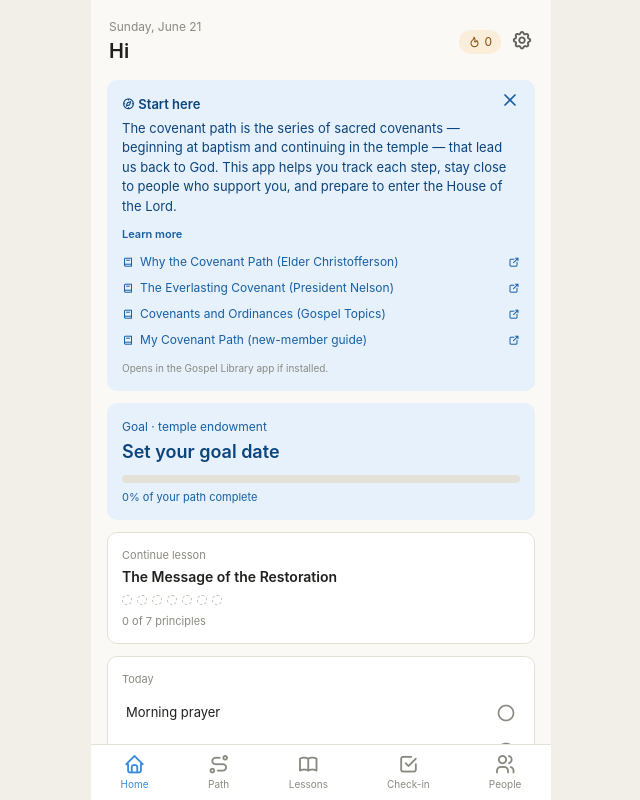
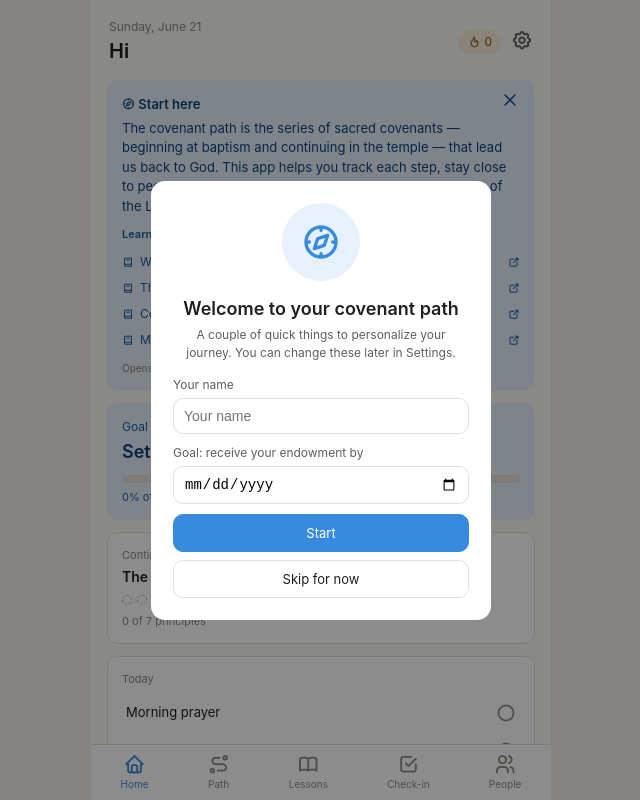
Before and after one commit to softwareqaexpert/covenant-path-tracker, a React (Vite) app: page / in a window 1280 px wide. Shown: the top 800 px of the page, without its empty margins (319-959 px from the left). Built offline with nearby package versions, Linux system fonts and the light colour scheme.

Commit message:
Add update banner, lesson scheduling, progress sharing, first-run onboarding, Gospel Library lesson links

```diff
--- a/src/App.jsx
+++ b/src/App.jsx
@@ -1,5 +1,6 @@
 import { Routes, Route } from 'react-router-dom'
 import BottomNav from './components/BottomNav.jsx'
+import UpdateBanner from './components/UpdateBanner.jsx'
 import Home from './screens/Home.jsx'
 import Path from './screens/Path.jsx'
 import Lessons from './screens/Lessons.jsx'
@@ -32,6 +33,7 @@
           <Route path="/settings" element={<Settings />} />
         </Routes>
       </main>
+      <UpdateBanner />
       <BottomNav />
     </div>
   )
--- /dev/null
+++ b/src/components/Onboarding.jsx
@@ -0,0 +1,41 @@
+import { useState } from 'react'
+import { useStore } from '../store.jsx'
+
+export default function Onboarding() {
+  const { state, setProfile, setOnboarded } = useStore()
+  const [name, setName] = useState(state.profile.name)
+  const [goal, setGoal] = useState(state.profile.endowmentGoal)
+
+  if (state.prefs.onboarded) return null
+
+  const finish = () => {
+    setProfile({ name: name.trim(), endowmentGoal: goal })
+    setOnboarded()
+  }
+
+  return (
+    <div className="modal-overlay">
+      <div className="modal" style={{ textAlign: 'left' }}>
+        <div style={{ textAlign: 'center' }}>
+          <div className="celebrate-ring" style={{ background: 'var(--blue50)' }}>
+            <i className="ti ti-compass ic-blue" style={{ fontSize: 40 }} aria-hidden="true"></i>
+          </div>
+          <div className="b" style={{ fontSize: 18 }}>Welcome to your covenant path</div>
+          <div className="f12 muted" style={{ margin: '4px 0 14px' }}>
+            A couple of quick things to personalize your journey. You can change these later in Settings.
+          </div>
+        </div>
+        <div className="field">
+          <label>Your name</label>
+          <input value={name} onChange={(e) => setName(e.target.value)} placeholder="Your name" />
+        </div>
+        <div className="field">
+          <label>Goal: receive your endowment by</label>
+          <input type="date" value={goal} onChange={(e) => setGoal(e.target.value)} />
+        </div>
+        <button className="btn primary" onClick={finish}>Start</button>
+        <button className="btn" style={{ marginTop: 8 }} onClick={setOnboarded}>Skip for now</button>
+      </div>
+    </div>
+  )
+}
--- /dev/null
+++ b/src/components/UpdateBanner.jsx
@@ -0,0 +1,32 @@
+import { useRegisterSW } from 'virtual:pwa-register/react'
+
+export default function UpdateBanner() {
+  const {
+    needRefresh: [needRefresh, setNeedRefresh],
+    updateServiceWorker,
+  } = useRegisterSW()
+
+  if (!needRefresh) return null
+
+  return (
+    <div style={{
+      position: 'fixed', left: '50%', transform: 'translateX(-50%)',
+      bottom: 'calc(64px + env(safe-area-inset-bottom))', width: '92%', maxWidth: 420,
+      background: '#1F3864', color: '#fff', borderRadius: 12, padding: '12px 14px',
+      display: 'flex', alignItems: 'center', gap: 10, zIndex: 60,
+      boxShadow: '0 4px 16px rgba(0,0,0,0.25)',
+    }}>
+      <i className="ti ti-sparkles" aria-hidden="true" style={{ fontSize: 20 }}></i>
+      <span style={{ flex: 1, fontSize: 13 }}>A new version is available.</span>
+      <button onClick={() => updateServiceWorker(true)}
+        style={{ background: '#fff', color: '#1F3864', border: 'none', borderRadius: 8,
+          padding: '7px 12px', fontSize: 13, fontWeight: 600, cursor: 'pointer' }}>
+        Update
+      </button>
+      <button onClick={() => setNeedRefresh(false)} aria-label="Dismiss"
+        style={{ background: 'none', border: 'none', color: '#B5D4F4', cursor: 'pointer', fontSize: 18 }}>
+        <i className="ti ti-x" aria-hidden="true"></i>
+      </button>
+    </div>
+  )
+}
--- a/src/data/curriculum.js
+++ b/src/data/curriculum.js
@@ -17,6 +17,7 @@
   {
     id: 'l1', num: 1, title: 'The Message of the Restoration',
     scripture: 'Joseph Smith—History 1; Book of Mormon Introduction',
+    url: 'https://www.churchofjesuschrist.org/study/manual/preach-my-gospel-2023/04-chapter-3/08-chapter-3-lesson-1?lang=eng',
     principles: [
       { id: 'l1-p1', label: 'God Is Our Loving Heavenly Father' },
       { id: 'l1-p2', label: 'God Reveals the Gospel through Prophets' },
@@ -30,6 +31,7 @@
   {
     id: 'l2', num: 2, title: "Heavenly Father's Plan of Salvation",
     scripture: 'Alma 40–42; Moses 1',
+    url: 'https://www.churchofjesuschrist.org/study/manual/preach-my-gospel-2023/04-chapter-3/09-chapter-3-lesson-2?lang=eng',
     principles: [
       { id: 'l2-p1', label: 'Premortal Life' },
       { id: 'l2-p2', label: 'The Creation' },
@@ -44,6 +46,7 @@
   {
     id: 'l3', num: 3, title: 'The Gospel of Jesus Christ',
     scripture: '2 Nephi 31; 3 Nephi 11',
+    url: 'https://www.churchofjesuschrist.org/study/manual/preach-my-gospel-2023/04-chapter-3/10-chapter-3-lesson-3?lang=eng',
     principles: [
       { id: 'l3-p1', label: 'The Divine Mission of Jesus Christ' },
       { id: 'l3-p2', label: 'Faith in Jesus Christ' },
@@ -57,6 +60,7 @@
   {
     id: 'l4', num: 4, title: 'Becoming Lifelong Disciples of Jesus Christ',
     scripture: 'Organized around the four baptismal covenants',
+    url: 'https://www.churchofjesuschrist.org/study/manual/preach-my-gospel-2023/04-chapter-3/11-chapter-3-lesson-4?lang=eng',
     principles: [
       { id: 'l4-p1', group: 'Take upon Us the Name of Christ', label: 'Pray Often' },
       { id: 'l4-p2', group: 'Take upon Us the Name of Christ', label: 'Study the Scriptures' },
--- a/src/screens/Home.jsx
+++ b/src/screens/Home.jsx
@@ -1,8 +1,9 @@
 import { Link } from 'react-router-dom'
 import { useStore } from '../store.jsx'
 import { overallProgress, findCurrentLesson, lessonProgress } from '../progress'
-import { checkinItems } from '../data/curriculum'
+import { checkinItems, lessons } from '../data/curriculum'
 import IntroBox from '../components/IntroBox.jsx'
+import Onboarding from '../components/Onboarding.jsx'
 
 function streakCount(checkins) {
   let n = 0
@@ -27,9 +28,15 @@
   const streak = streakCount(state.checkins)
   const greetName = prof.name ? `, ${prof.name.split(' ')[0]}` : ''
   const today = new Date().toLocaleDateString(undefined, { weekday: 'long', month: 'long', day: 'numeric' })
+  const todayKey = new Date().toISOString().slice(0, 10)
+  const nextVisit = lessons
+    .map((l) => ({ l, s: state.schedules[l.id] }))
+    .filter((x) => x.s && x.s.date && x.s.date >= todayKey)
+    .sort((a, b) => a.s.date.localeCompare(b.s.date))[0] || null
 
   return (
     <div>
+      <Onboarding />
       <div className="between" style={{ padding: '2px 2px 14px' }}>
         <div>
           <div className="f12 hint">{today}</div>
@@ -65,6 +72,22 @@
         <div className="f11 hint mt8">{lp.done} of {lp.total} principles</div>
       </Link>
 
+      {nextVisit && (
+        <Link to={`/lessons/${nextVisit.l.id}`} className="card tint-blue" style={{ display: 'block' }}>
+          <div className="row">
+            <i className="ti ti-calendar-event ic-blue" style={{ fontSize: 20 }} aria-hidden="true"></i>
+            <div style={{ flex: 1 }}>
+              <div className="f11" style={{ color: 'var(--blueD)' }}>Next visit</div>
+              <div className="f13 b" style={{ color: 'var(--blueDD)' }}>{nextVisit.l.title}</div>
+              <div className="f11" style={{ color: 'var(--blueD)' }}>
+                {new Date(nextVisit.s.date + 'T00:00').toLocaleDateString(undefined, { weekday: 'short', month: 'short', day: 'numeric' })}
+                {nextVisit.s.teacher ? ` · ${nextVisit.s.teacher}` : ''}
+              </div>
+            </div>
+          </div>
+        </Link>
+      )}
+
       <div className="card">
         <div className="f11 hint" style={{ marginBottom: 6 }}>Today</div>
         {checkinItems.slice(0, 3).map((it) => (
--- a/src/screens/LessonDetail.jsx
+++ b/src/screens/LessonDetail.jsx
@@ -7,7 +7,7 @@
 export default function LessonDetail() {
   const { id } = useParams()
   const nav = useNavigate()
-  const { isDone, toggleDone, doneDate } = useStore()
+  const { isDone, toggleDone, doneDate, state, setSchedule } = useStore()
   const lesson = lessons.find((l) => l.id === id) || lessons[0]
   const lp = lessonProgress(lesson, isDone)
   const [celebrate, setCelebrate] = useState(false)
@@ -23,6 +23,8 @@
   const totalDoneLessons = lessonsComplete(isDone)
   const idx = lessons.findIndex((l) => l.id === lesson.id)
   const nextLesson = lessons[idx + 1]
+  const sched = state.schedules[lesson.id] || {}
+  const teacherNames = state.contacts.filter((c) => c.name).map((c) => c.name)
   let lastGroup = null
 
   return (
@@ -38,6 +40,33 @@
       <div className="card" style={{ padding: '10px 14px' }}>
         <div className="f11" style={{ color: 'var(--blueD)' }}>Read together</div>
         <div className="f13">{lesson.scripture}</div>
+        <a href={lesson.url} target="_blank" rel="noreferrer" className="f12"
+          style={{ display: 'inline-flex', alignItems: 'center', gap: 6, color: 'var(--blueD)', marginTop: 6 }}>
+          <i className="ti ti-book-2" aria-hidden="true"></i> Read in Gospel Library
+          <i className="ti ti-external-link" aria-hidden="true"></i>
+        </a>
+      </div>
+
+      <div className="card">
+        <div className="f12 b" style={{ marginBottom: 8 }}>Schedule a visit</div>
+        <div className="field">
+          <label>Date</label>
+          <input type="date" value={sched.date || ''} onChange={(e) => setSchedule(lesson.id, { date: e.target.value })} />
+        </div>
+        <div className="field">
+          <label>Who's teaching</label>
+          <input list="teacher-list" value={sched.teacher || ''} placeholder="Minister or missionary"
+            onChange={(e) => setSchedule(lesson.id, { teacher: e.target.value })} />
+          <datalist id="teacher-list">
+            {teacherNames.map((n) => <option key={n} value={n} />)}
+          </datalist>
+        </div>
+        {sched.date && (
+          <div className="f12" style={{ color: 'var(--blueD)' }}>
+            <i className="ti ti-calendar-event" aria-hidden="true"></i> Next visit · {new Date(sched.date + 'T00:00').toLocaleDateString(undefined, { weekday: 'short', month: 'short', day: 'numeric' })}
+            {sched.teacher ? ` · ${sched.teacher}` : ''}
+          </div>
+        )}
       </div>
 
       <div className="between" style={{ margin: '6px 2px' }}>
--- a/src/store.jsx
+++ b/src/store.jsx
@@ -10,7 +10,8 @@
   readiness: {},     // questionId -> 'ready' | 'working'
   contacts: defaultContacts,
   journal: [],       // { id, date, text }
-  prefs: { introDismissed: false },
+  schedules: {},     // lessonId -> { date, teacher }
+  prefs: { introDismissed: false, onboarded: false },
 }
 
 function load() {
@@ -23,6 +24,7 @@
       ...saved,
       profile: { ...initialState.profile, ...(saved.profile || {}) },
       prefs: { ...initialState.prefs, ...(saved.prefs || {}) },
+      schedules: { ...(saved.schedules || {}) },
     }
   } catch {
     return initialState
@@ -74,6 +76,12 @@
 
   const dismissIntro = () => setState((s) => ({ ...s, prefs: { ...s.prefs, introDismissed: true } }))
   const restoreIntro = () => setState((s) => ({ ...s, prefs: { ...s.prefs, introDismissed: false } }))
+  const setOnboarded = () => setState((s) => ({ ...s, prefs: { ...s.prefs, onboarded: true } }))
+
+  const setSchedule = (lessonId, patch) => setState((s) => ({
+    ...s,
+    schedules: { ...s.schedules, [lessonId]: { ...(s.schedules[lessonId] || {}), ...patch } },
+  }))
 
   const addJournal = (text) => setState((s) => ({
     ...s,
@@ -85,17 +93,14 @@
   }))
 
   const resetProgress = () => setState((s) => ({
-    ...s,
-    done: {},
-    checkins: {},
-    readiness: {},
-    journal: [],
+    ...s, done: {}, checkins: {}, readiness: {}, journal: [], schedules: {},
   }))
 
   const value = {
     state, isDone, toggleDone, doneDate, setProfile,
     updateContact, toggleCheckin, isChecked, today, setReadiness,
-    dismissIntro, restoreIntro, addJournal, deleteJournal, resetProgress,
+    dismissIntro, restoreIntro, setOnboarded, setSchedule,
+    addJournal, deleteJournal, resetProgress,
   }
   return <StoreContext.Provider value={value}>{children}</StoreContext.Provider>
 }
--- a/vite.config.js
+++ b/vite.config.js
@@ -7,7 +7,7 @@
   plugins: [
     react(),
     VitePWA({
-      registerType: 'autoUpdate',
+      registerType: 'prompt',
       includeAssets: ['favicon.svg', 'icon.svg'],
       manifest: {
         name: 'My Covenant Path',
```
Also changed, not shown: src/screens/Settings.jsx (+23 -0 lines).
